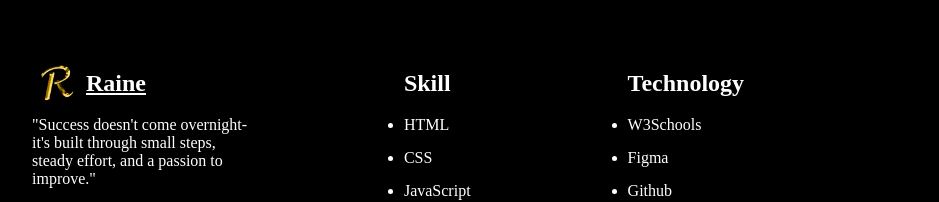
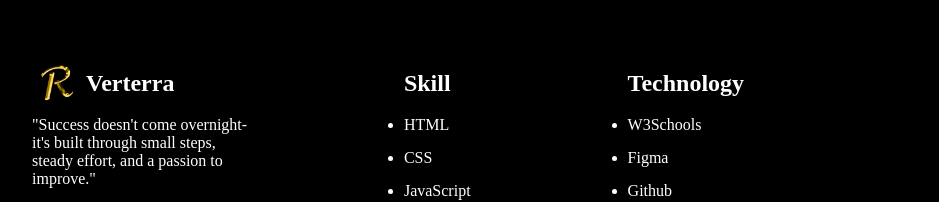
Before and after one commit to Reynzz-rgb/final., a plain HTML site: page index.html in a window 1280 px wide. Shown: the part 4203-4405 px from the top of the page, without its empty margins (32-971 px from the left). Drawn offline with nearby package versions, Linux system fonts and the light colour scheme.

Commit message:
Update index.html

```diff
--- a/index.html
+++ b/index.html
@@ -316,7 +316,7 @@
         <div class="profile">
           <div class="logo">
             <img src="assets/logo.png" alt="logo" />
-            <a href="">Raine</a>
+            <h2>Verterra</h2>
           </div>
 
           <!-- Short About -->
```
